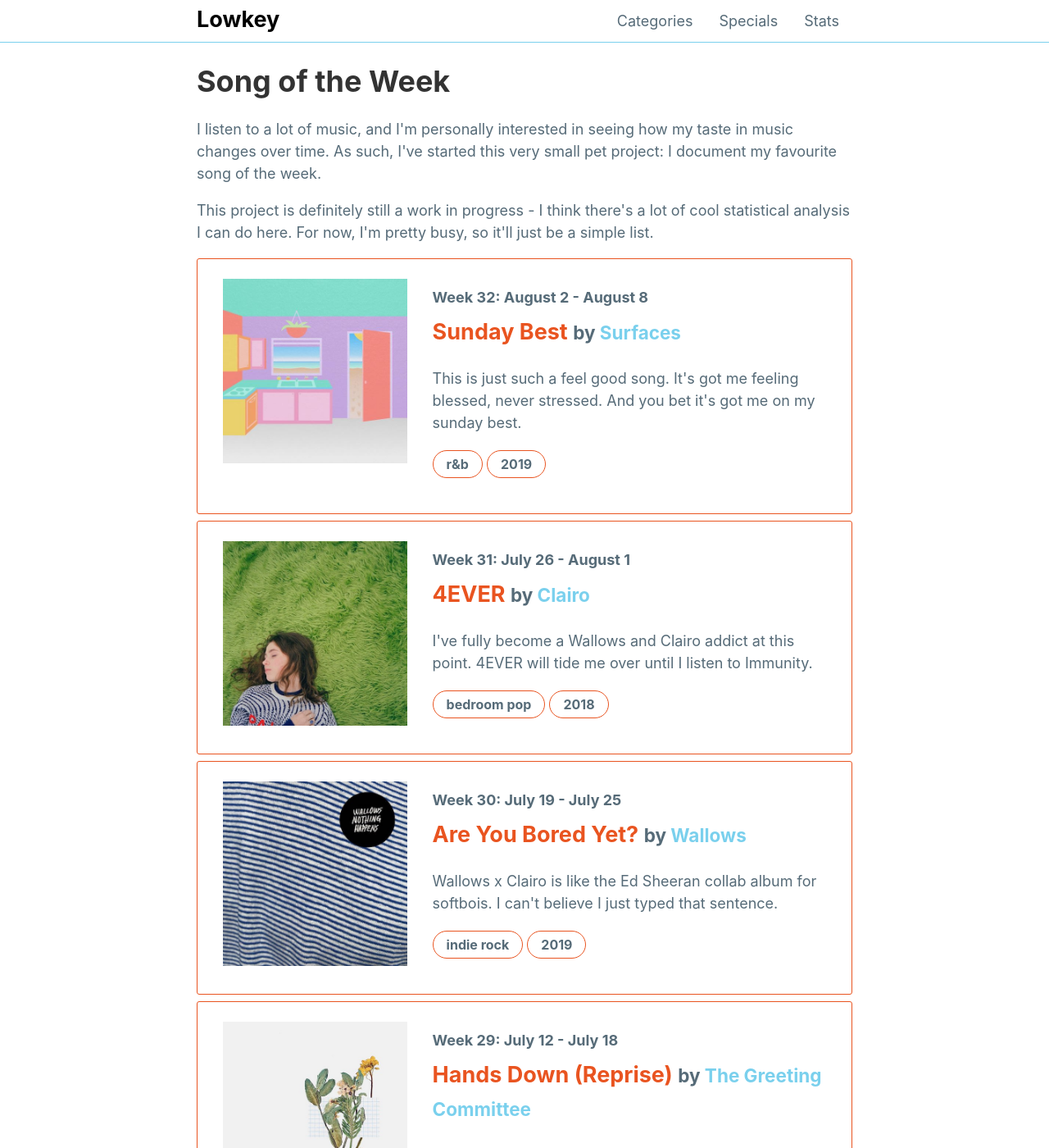
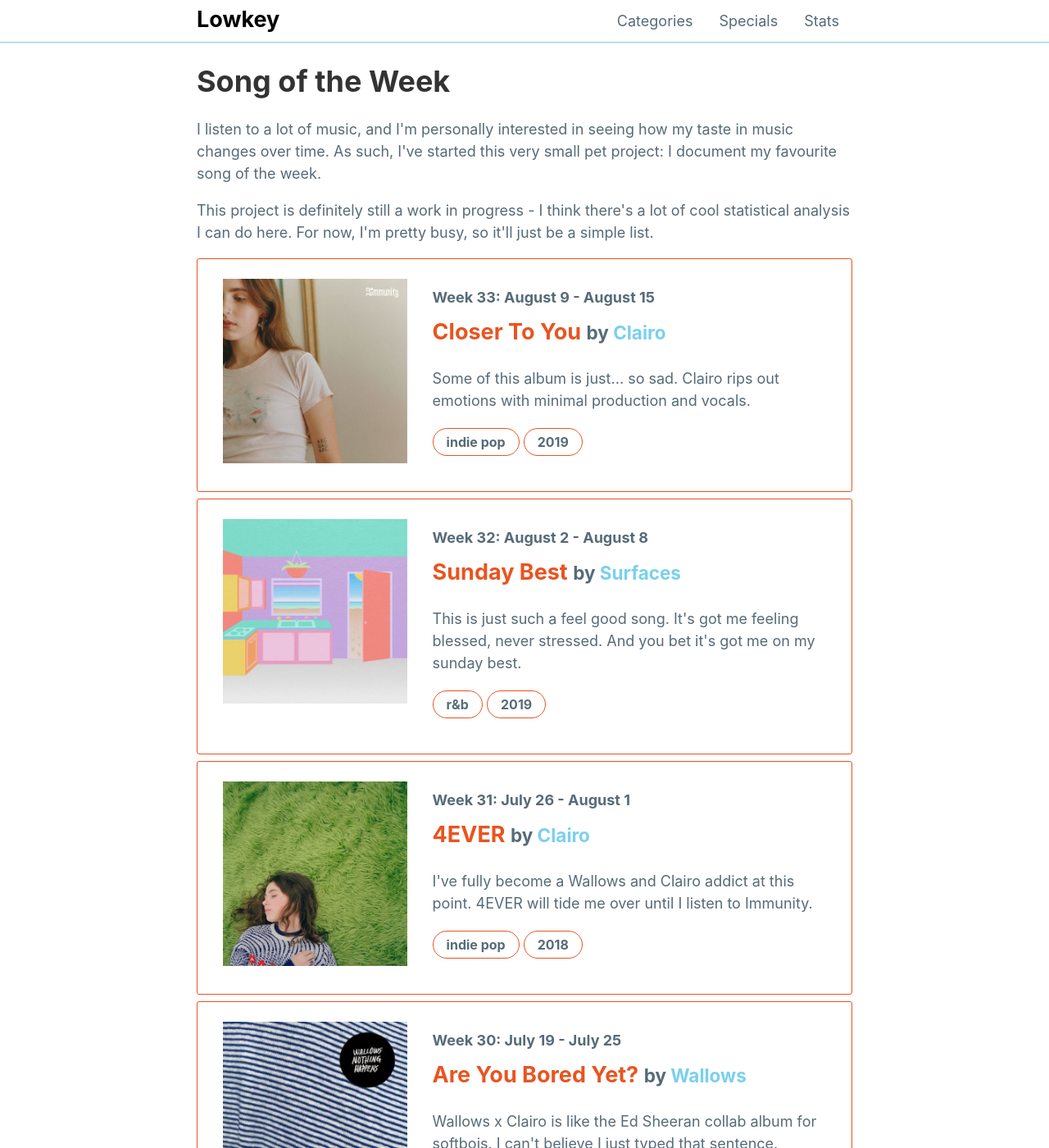
Before and after one commit to mattxwang/lowkey, a Jekyll site: the page built from _stats/song-of-the-week.html, in a window 1280 px wide and 1400 px high. Shown: the whole window at 82% size. Built offline with Jekyll 4.4.1, drawn with Linux system fonts in a browser that asks for light colours; comment, search, counter and statistics services are not loaded.

Commit message:
immunity!!!!

```diff
--- a/_data/stats.yml
+++ b/_data/stats.yml
@@ -305,7 +305,7 @@
     artist: "Clairo"
     album: "diary 001"
     album_art: "diary-001.jpg"
-    genre: "bedroom pop"
+    genre: "indie pop"
     year: 2018
     blurb: >
       I've fully become a Wallows and Clairo addict at this point. 4EVER will tide me over until I listen to Immunity.
@@ -319,3 +319,13 @@
     year: 2019
     blurb: >
       This is just such a feel good song. It's got me feeling blessed, never stressed. And you bet it's got me on my sunday best.
+  week33:
+    week: "Week 33: August 9 - August 15"
+    title: "Closer To You"
+    artist: "Clairo"
+    album: "Immunity"
+    album_art: "immunity.jpg"
+    genre: "indie pop"
+    year: 2019
+    blurb: >
+      Some of this album is just... so sad. Clairo rips out emotions with minimal production and vocals.
```
Also changed, not shown: img/albums/immunity.jpg (added).
